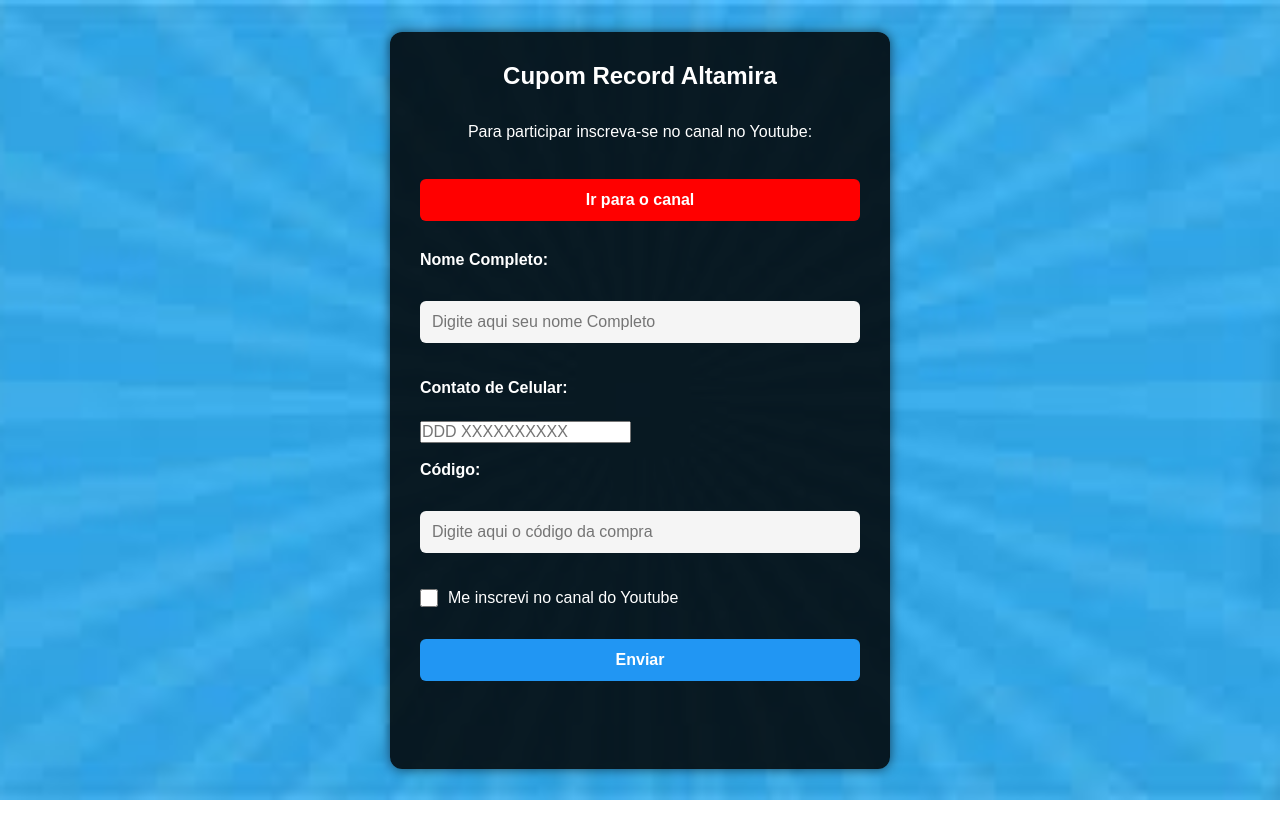
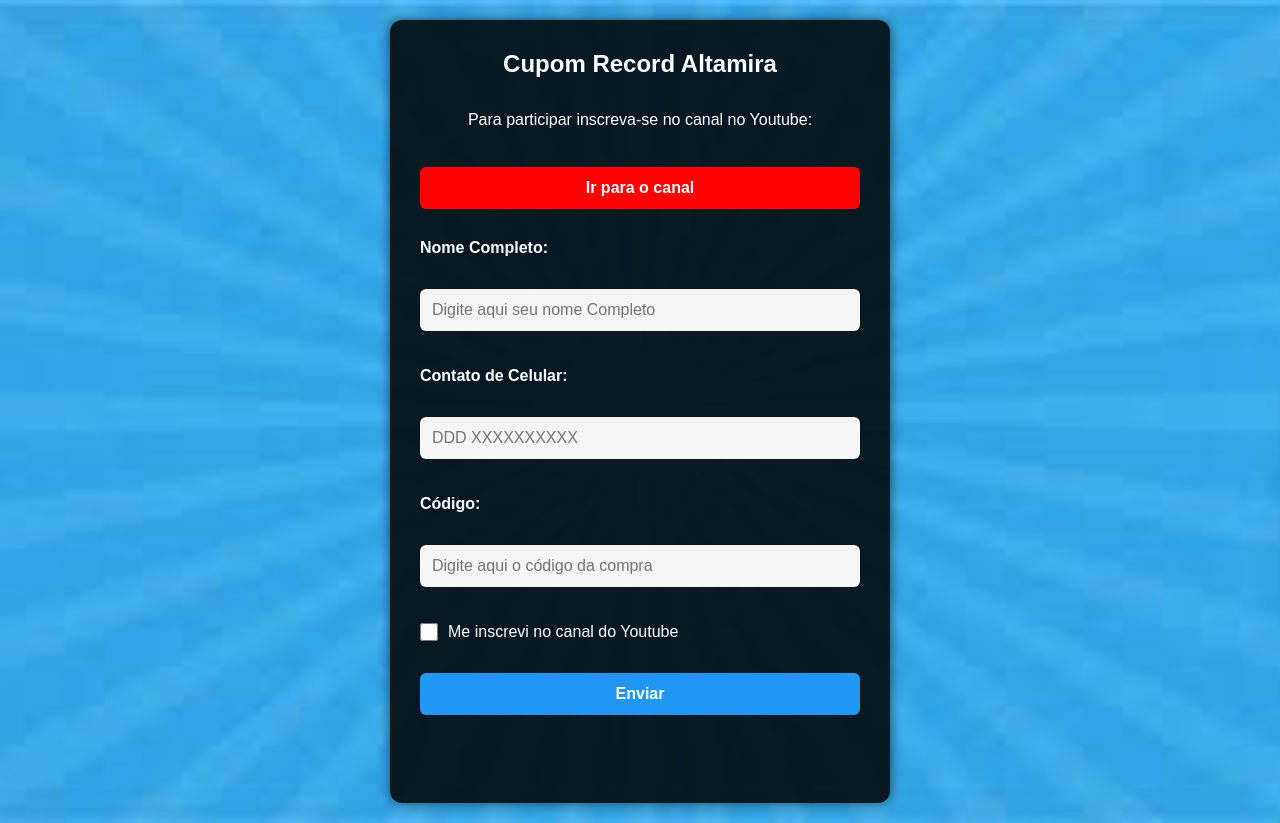
Before and after one commit to willqos15/recordatm, a plain HTML site: page index.html in a window 1280 px wide. Both pictures are taken after a click on the button "Ir para o canal". Before the commit the page ends 800 px from the top, so only its background shows below. Drawn offline with Linux system fonts and the light colour scheme.

Commit message:
Update styles.css

```diff
--- a/styles.css
+++ b/styles.css
@@ -42,7 +42,7 @@
 
 input[type="text"],
 input[type="email"],
-input[type="number"] {
+input[type="tel"] {
   width: 100%;
   padding: 12px;
   border: none;
```
